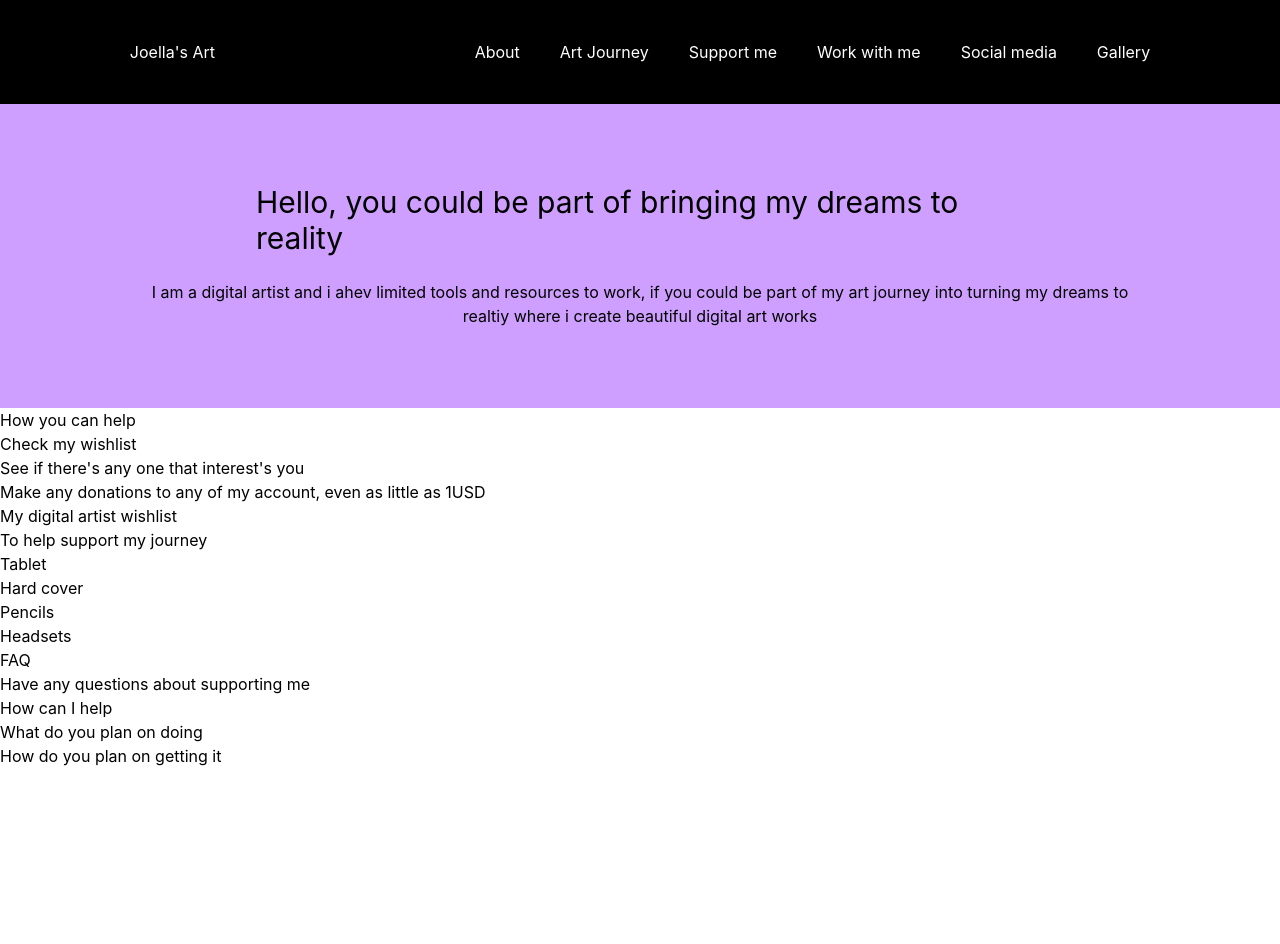
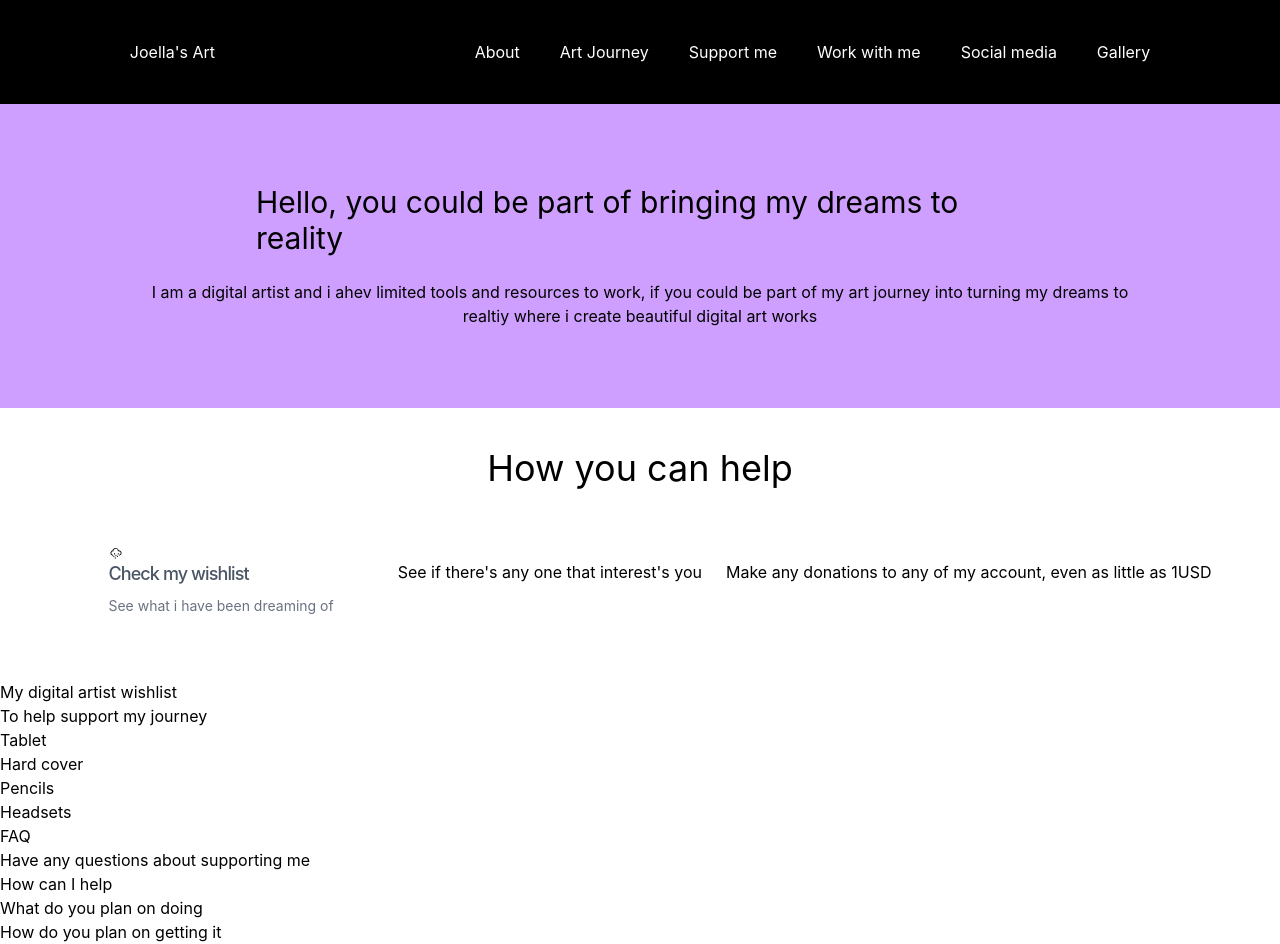
Before and after one commit to neducod/joanna, a React (Vite) app: page /merch in a window 1280 px wide. Before the commit the page ends 800 px from the top, so only its background shows below. Built offline with nearby package versions, Linux system fonts and the light colour scheme.

Commit message:
reasons for wishing section

```diff
--- a/src/components/Merch.jsx
+++ b/src/components/Merch.jsx
@@ -1,6 +1,7 @@
 import React from 'react';
 import { CgMenuRight } from "react-icons/cg";
 // import './App.css'
+import { WiShowers } from "react-icons/wi";
 
 
 
@@ -32,10 +33,18 @@ function Home() {
                 <h2 className='text-3xl w-3xl'>Hello, you could be part of bringing my dreams to reality</h2>
                 <p className='w-5xl text-center'>I am a digital artist and i ahev limited tools and resources to work, if you could be part of my art journey into turning my dreams to realtiy where i create beautiful digital art works</p>
             </section>
-            <section>
-                <h2>How you can help</h2>
-                <div>
-                    <p>Check my wishlist</p>
+            <section className='flex justify-center items-center gap-4 flex-col p-10'>
+                <h2 className='text-4xl'>How you can help</h2>
+                <div className='flex gap-6 justify-center items-center'>
+                    <div className='flex flex-col bg-white rounded-3xl'>
+                        <div className='px-6 py-8 sm:p-10 sm:pb-6'>
+                            <div className='grid items-center justify-center w-full grid-cols-1 text-left'>
+                                <WiShowers />
+                                <h3 className='text-sm font-medium tracking-tighter text-gray-600 lg:text-lg'>Check my wishlist</h3>
+                                <p className='mt-2 text-sm text-gray-500'>See what i have been dreaming of</p>
+                            </div>
+                        </div>
+                    </div>
                     <p>See if there's any one that interest's you</p>
                     <p>Make any donations to any of my account, even as little as 1USD</p>
                 </div>
```
